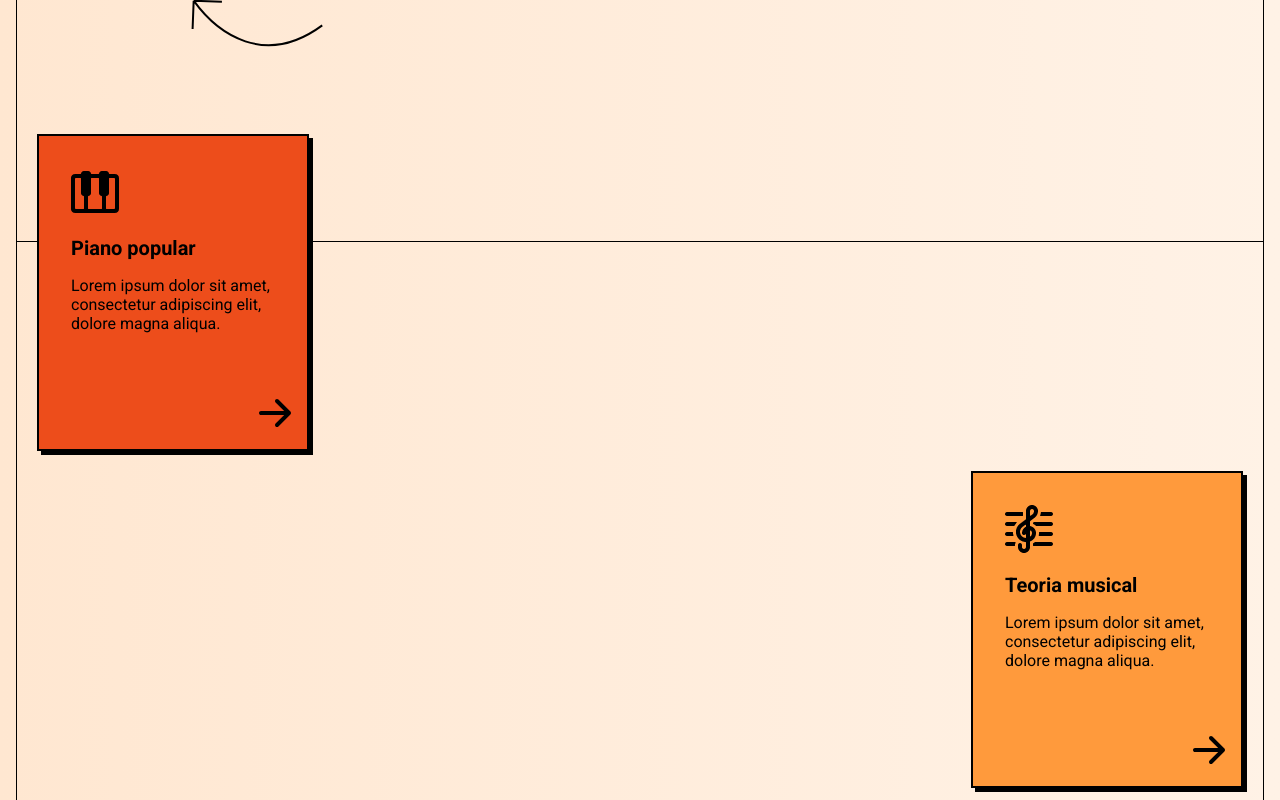
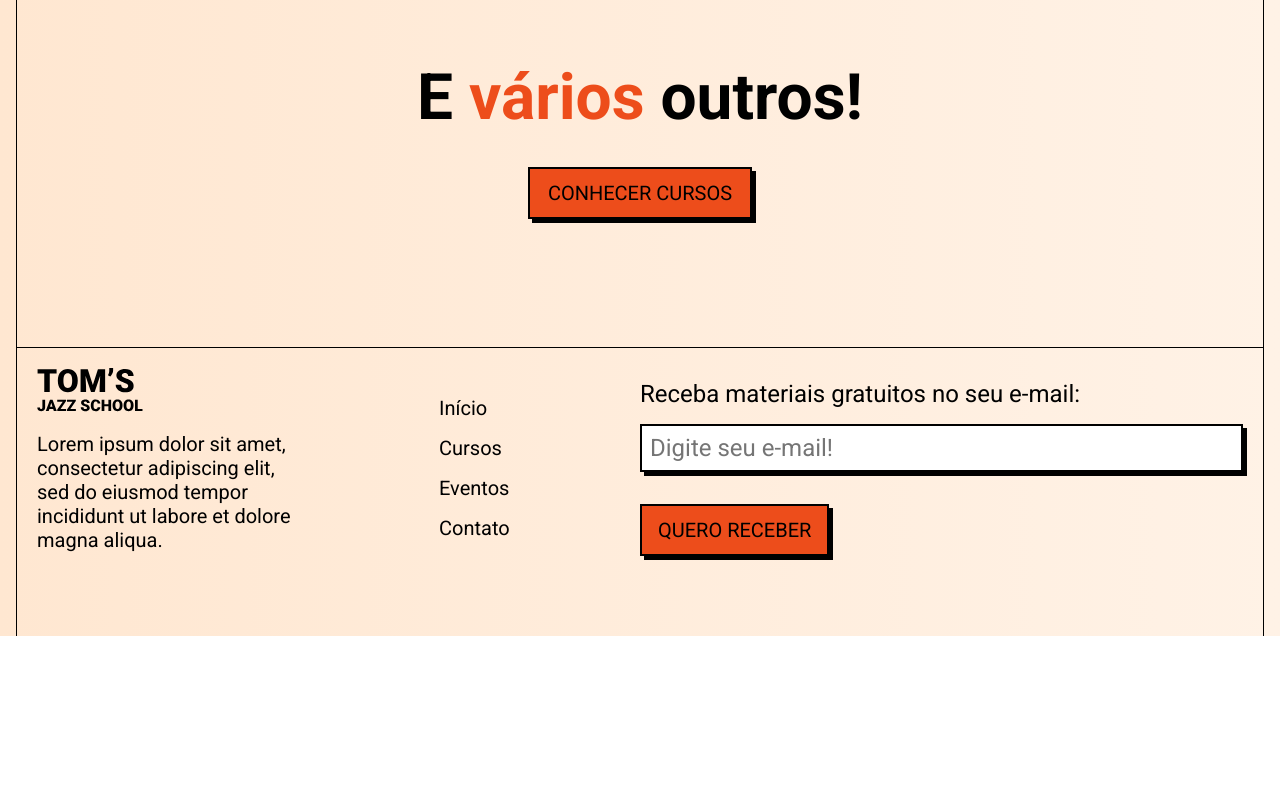
Before and after one commit to FernandoAlcantara-dev/Toms-jazz-school, a plain HTML site: page index.html in a window 1280 px wide. Shown: the part 1180-1980 px from the top of the page. After the commit the page ends 1816 px from the top, so only its background shows below. Drawn offline with Linux system fonts and the light colour scheme.

Commit message:
media queries finalizado

```diff
--- a/assets/css/styles.css
+++ b/assets/css/styles.css
@@ -93,6 +93,8 @@ header img{
 header nav{
     display: grid;
     grid-template-columns: 1fr 1fr;
+
+    margin: 1rem auto 0;
 }
 
 header nav a:nth-child(2n-1){
@@ -105,6 +107,10 @@ nav a{
 
     text-decoration: none;
     padding: .5rem;
+}
+
+nav a:hover{
+    color:var(--color-primary)
 }
 
 /* SEÇÕES */
@@ -233,11 +239,77 @@ footer form input{
 
 /* RESPONSIVIDADE */
 
-@media screen and (min-width: 640px){
+@media screen and (min-width: 40rem){
 
 /* CABEÇALHO */
     header nav{
         display: block;
         text-align: center;
     }
+
+    .cards{
+        flex-direction: row;
+        flex-wrap: wrap;
+        justify-content: center;
+    }
+
+    .card:nth-child(2n){
+        margin-top: 1rem;
+    }
 }
+
+@media screen and (min-width: 48rem){
+    header div{
+        display: flex;
+        flex-direction: row;
+        justify-content: space-between;
+        align-items: center;
+    }
+
+    header img,
+    header nav,
+    header .button{
+        margin: 0;
+    }
+}
+
+@media screen and (min-width: 72rem){
+    h1,h2{
+        font-size: 4rem;
+    }
+
+    .container{
+        display: flex;
+        align-items: center;
+        margin: 0 auto;
+        max-width: 72rem;
+    }
+
+    .container.row-reverse{
+        flex-direction: row-reverse;
+    }
+
+    .about-column{
+        flex: 2;
+    }
+
+    .about-column p{
+        font-size: 1.25rem;
+        max-width: 16rem;
+    }
+
+    footer nav{
+        flex: 1;
+    }
+
+    form{
+        flex: 3;
+    }
+
+}
+
+@media screen and (min-width: 80rem){
+    .container{
+        max-width: 80rem;
+    }
+}
--- a/index.html
+++ b/index.html
@@ -9,24 +9,26 @@
 </head>
 <body>
     <header>
+        <div class="container">
             <img class="logo" src="assets/images/logo.svg" alt="logo da escola Tom´s Jazz School">
-        <nav class="mt-1 mx-auto">
+            <nav>
                 <a href="#">Início</a>
                 <a href="#">Cursos</a>
                 <a href="#">Eventos</a>
                 <a href="#">Contato</a>
             </nav>
             <a href="#" class="button mt-1 mx-auto mb-1">Se increva</a>
+        </div>
     </header>
     <main>
         <section class="hero-section">
+            <div class="container row-reverse">
                 <img src="assets/images/hero-img.svg" alt="Ilustração de uma banda tocando">
-
                 <div class="mt-2">
                     <h1>Crie algo <span class="text-primary decoration">impactante</span> com música</h1>
                     <p class="mt-2 mb-2">Lorem ipsum dolor sit amet, consectetur adipiscing elit, sed do eiusmod tempor incididunt ut labore et dolore magna aliqua.</p>
-
                     <a href="#" class="button mt-1 mb-1">Comece agora</a>
+                </div>
             </div>
 
         </section>
@@ -65,23 +67,23 @@
 
     </main>
     <footer>
-        <div>
+        <div class="container">
+            <div class="about-column">
                 <img class="mb-1" src="assets/images/logo.svg" alt="logo da escola Tom´s Jazz School">
                 <p class="mb-1">Lorem ipsum dolor sit amet, consectetur adipiscing elit, sed do eiusmod tempor incididunt ut labore et dolore magna aliqua.</p>
             </div>
-
             <nav>
                 <a href="#">Início</a>
                 <a href="#">Cursos</a>
                 <a href="#">Eventos</a>
                 <a href="#">Contato</a>
             </nav>
-
             <form action="">
                 <label class="mb-1 mt-1" for="email">Receba materiais gratuitos no seu e-mail:</label>
                 <input class="mb-1" type="email" name="email" id="email" placeholder="Digite seu e-mail!">
-            <button type="submit" class="button mt-1 mx-auto mb-1">Quero receber</button>
+                <button type="submit" class="button mt-1 mb-1">Quero receber</button>
             </form>
+        </div>
     </footer>
 </body>
 </html>
```
Lines whose indentation alone changed are shown as unchanged.
